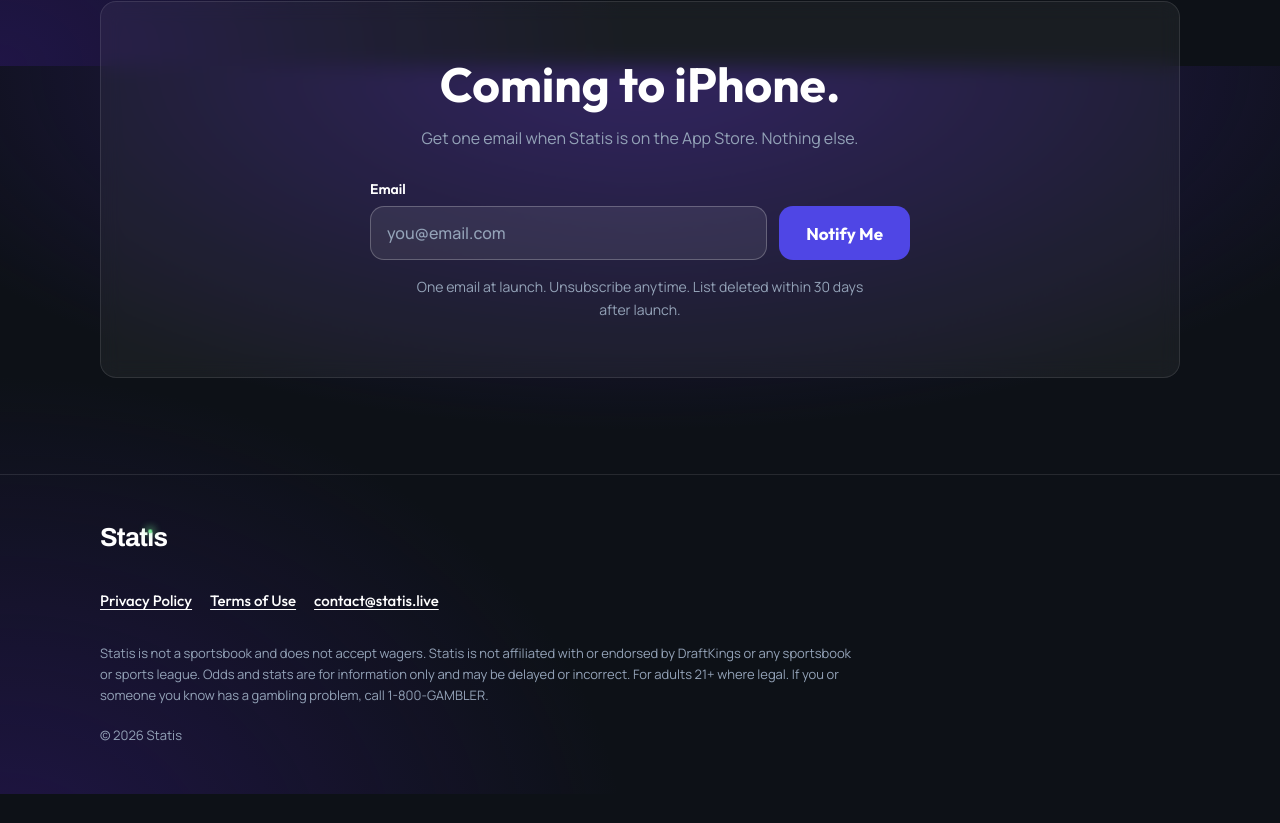
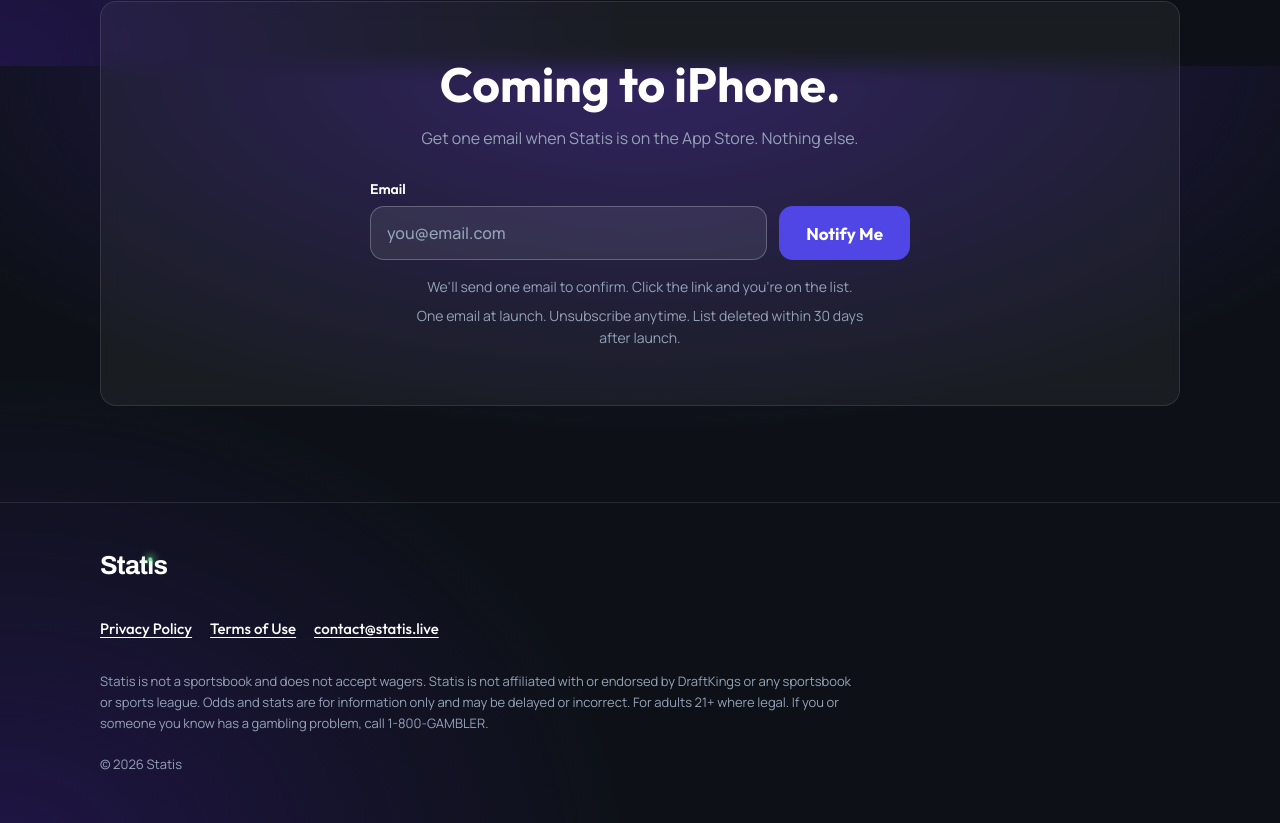
Before and after one commit to spenceremerson1-hue/statis-privacy, a plain HTML site: page index.html in a window 1280 px wide. Shown: the part 5534-6357 px from the top of the page. Before the commit the page ends 6328 px from the top, so only its background shows below. Drawn offline with nearby package versions, Linux system fonts and the light colour scheme.

Commit message:
Waitlist: add confirm-email line to the small print under the form
Co-Authored-By: Claude Sonnet 5.5 <noreply@anthropic.com>

```diff
--- a/index.html
+++ b/index.html
@@ -204,6 +204,7 @@ details p{padding:0 22px 20px}
 .final p{max-width:32em;margin:0 auto 26px}
 .final .cta-row{justify-content:center}
 .final .fine{margin:16px auto 0;max-width:32em}
+.final .fine-2{margin-top:6px}
 #notify{scroll-margin-top:96px}
 .live-only{display:none}
 html[data-live="true"] .live-only{display:block}
@@ -394,7 +395,8 @@ footer{border-top:1px solid var(--glass-line);padding:40px 0 48px;margin-top:24p
         <div class="hp" aria-hidden="true"><label>Leave this empty<input type="text" name="website" tabindex="-1" autocomplete="off"></label></div>
         <button class="btn btn-primary" type="submit">Notify Me</button>
       </form>
-      <p class="fine when-soon">One email at launch. Unsubscribe anytime. List deleted within 30 days after launch.</p>
+      <p class="fine when-soon">We'll send one email to confirm. Click the link and you're on the list.</p>
+      <p class="fine fine-2 when-soon">One email at launch. Unsubscribe anytime. List deleted within 30 days after launch.</p>
       <p class="live-only">Free to start on iPhone. Start a 7-day Pro trial whenever you're ready.</p>
       <div class="cta-row">
         <a class="badge-link" data-store href="#"><img src="assets/app-store-badge.svg" width="162" height="54" alt="Download on the App Store" loading="lazy"></a>
```
